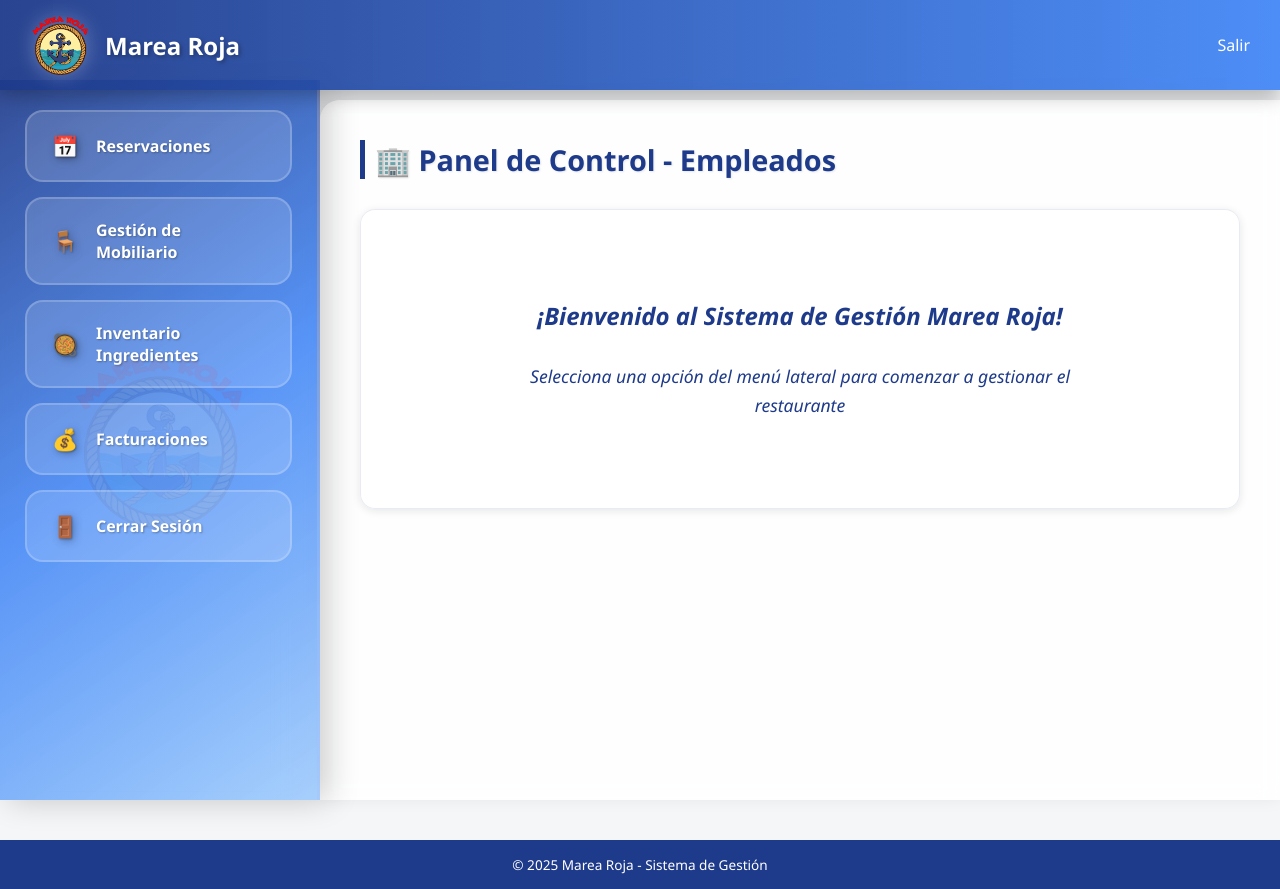
After one commit to TepeuI/SistemaWebRestaurante, a PHP site: page /HTML/menu_empleados.html in a window 1280 px wide. The commit adds this page. Run offline with PHP 8.4, Linux system fonts and the light colour scheme.

Commit message:
menu de empleados

```diff
--- /dev/null
+++ b/HTML/menu_empleados.html
@@ -0,0 +1,44 @@
+<!DOCTYPE html>
+<html lang="es">
+<head>
+    <meta charset="UTF-8">
+    <meta name="viewport" content="width=device-width, initial-scale=1.0">
+    <title>Marea Roja | Ventas</title>
+    <link rel="stylesheet" href="../css/diseñoModulos.css"><link rel="stylesheet" href="../css/diseñoMenuEmpleados.css">
+</head>
+<body id="body-empleados">
+    <header>
+        <h1>
+            <img src="../image/Logo.png" width="60" height="60" alt="Marea Roja">
+            Marea Roja
+        </h1>
+        <nav>
+            <ul>
+                <li><a href="login.html">Salir</a></li>
+            </ul>
+        </nav>
+    </header>
+
+    <div class="sidebar-empleados">
+        <ul>
+            <li><a href="Reservaciones.html"><span>📅</span> Reservaciones</a></li>
+            <li><a href="menu_menu.html"><span>🪑</span> Gestión de Mobiliario</a></li>
+            <li><a href="Gestion_Inventario_Ingredientes.html"><span>🥘</span> Inventario Ingredientes</a></li>
+            <li><a href="Facturacion_Ventas.html"><span>💰</span> Facturaciones</a></li>
+            <li><a href="login.html"><span>🚪</span> Cerrar Sesión</a></li>
+        </ul>
+    </div>
+
+    <div class="container">
+        <h2>🏢 Panel de Control - Empleados</h2>
+        <div id="tabla-reservaciones">
+            <h3>¡Bienvenido al Sistema de Gestión Marea Roja!</h3>
+            <p>Selecciona una opción del menú lateral para comenzar a gestionar el restaurante</p>
+        </div>
+    </div>
+
+    <footer>
+        &copy; 2025 Marea Roja - Sistema de Gestión
+    </footer>
+</body>
+</html>
--- /dev/null
+++ b/css/diseñoMenuEmpleados.css
@@ -0,0 +1,201 @@
+/* === HEADER === */
+header {
+    background: linear-gradient(90deg,
+        rgba(30, 58, 138, 0.95) 0%,
+        rgba(59, 130, 246, 0.9) 100%);
+    color: #fff;
+    padding: 15px 30px;
+    display: flex;
+    justify-content: space-between;
+    align-items: center;
+    box-shadow: 0 4px 20px rgba(0,0,0,0.3);
+    position: fixed;
+    top: 0;
+    left: 0;
+    width: 100%;
+    z-index: 1000;
+}
+
+header h1 {
+    display: flex;
+    align-items: center;
+    gap: 15px;
+    font-weight: 600;
+    text-shadow: 2px 2px 4px rgba(0,0,0,0.3);
+}
+
+header h1 img {
+    filter: drop-shadow(0 0 10px rgba(255,255,255,0.3));
+    transition: transform 0.3s ease;
+}
+
+header h1 img:hover {
+    transform: scale(1.1) rotate(5deg);
+}
+
+/* === SIDEBAR FIJO === */
+.sidebar-empleados {
+    position: fixed;
+    top: 80px; /* Debajo del header */
+    left: 0;
+    width: 320px;
+    height: calc(100vh - 80px);
+    background: linear-gradient(145deg,
+        rgba(30, 58, 138, 0.9) 0%,
+        rgba(59, 130, 246, 0.85) 50%,
+        rgba(147, 197, 253, 0.8) 100%);
+    backdrop-filter: blur(20px);
+    padding: 30px 0;
+    box-shadow: 8px 0 30px rgba(0,0,0,0.2);
+    display: flex;
+    flex-direction: column;
+    align-items: center;
+    border-right: 3px solid rgba(255,255,255,0.3);
+    overflow-y: auto;
+    z-index: 999;
+}
+
+/* Logo de fondo translúcido */
+.sidebar-empleados::before {
+    content: '';
+    position: absolute;
+    top: 0;
+    left: 0;
+    right: 0;
+    bottom: 0;
+    background: url('../image/Logo.png') no-repeat center center;
+    background-size: 180px;
+    opacity: 0.08;
+    z-index: -1;
+}
+
+/* Menú lateral */
+.sidebar-empleados ul {
+    list-style: none;
+    width: 100%;
+    padding: 0 25px;
+    display: flex;
+    flex-direction: column;
+    gap: 15px;
+    margin: 0;
+}
+
+.sidebar-empleados ul li {
+    transform: translateX(-20px);
+    opacity: 0;
+    animation: slideInLeft 0.6s ease forwards;
+}
+
+.sidebar-empleados ul li:nth-child(1) { animation-delay: 0.2s; }
+.sidebar-empleados ul li:nth-child(2) { animation-delay: 0.4s; }
+.sidebar-empleados ul li:nth-child(3) { animation-delay: 0.6s; }
+.sidebar-empleados ul li:nth-child(4) { animation-delay: 0.8s; }
+.sidebar-empleados ul li:nth-child(5) { animation-delay: 1s; }
+
+.sidebar-empleados ul li a {
+    display: flex;
+    align-items: center;
+    gap: 18px;
+    padding: 20px 25px;
+    text-decoration: none;
+    color: white;
+    font-weight: 600;
+    font-size: 1rem;
+    border-radius: 18px;
+    background: rgba(255,255,255,0.15);
+    backdrop-filter: blur(10px);
+    transition: all 0.4s cubic-bezier(0.25, 0.46, 0.45, 0.94);
+    border: 2px solid rgba(255,255,255,0.2);
+    position: relative;
+    overflow: hidden;
+    text-shadow: 1px 1px 2px rgba(0,0,0,0.3);
+}
+
+.sidebar-empleados ul li a::before {
+    content: '';
+    position: absolute;
+    top: 0;
+    left: -100%;
+    width: 100%;
+    height: 100%;
+    background: linear-gradient(90deg, transparent, rgba(255,255,255,0.3), transparent);
+    transition: left 0.5s;
+}
+
+.sidebar-empleados ul li a:hover::before {
+    left: 100%;
+}
+
+.sidebar-empleados ul li a:hover {
+    background: rgba(255,255,255,0.25);
+    transform: translateX(15px) scale(1.02);
+    border: 2px solid rgba(255,255,255,0.5);
+    box-shadow:
+        0 8px 25px rgba(0,0,0,0.2),
+        0 0 20px rgba(255,255,255,0.3),
+        inset 0 1px 1px rgba(255,255,255,0.4);
+}
+
+/* Íconos */
+.sidebar-empleados ul li a span {
+    font-size: 1.3em;
+    filter: drop-shadow(2px 2px 4px rgba(0,0,0,0.3));
+    transition: transform 0.3s ease;
+}
+
+.sidebar-empleados ul li a:hover span {
+    transform: scale(1.2) rotate(15deg);
+}
+
+/* === CONTENEDOR PRINCIPAL === */
+.container {
+    margin-left: 320px;
+    padding: 40px;
+    margin-top: 100px;
+    min-height: calc(100vh - 100px);
+    background: rgba(255,255,255,0.9);
+    backdrop-filter: blur(10px);
+    border-radius: 20px 0 0 0;
+    box-shadow: 0 -5px 20px rgba(0,0,0,0.1);
+}
+
+#body-empleados h2 {
+    color: #1E3A8A;
+    font-size: 1.8rem;
+    margin-bottom: 30px;
+    text-shadow: 1px 1px 2px rgba(0,0,0,0.1);
+}
+
+#body-empleados #tabla-reservaciones {
+    background: rgba(255,255,255,0.95);
+    backdrop-filter: blur(10px);
+    border: 1px solid rgba(30, 58, 138, 0.1);
+    padding: 80px 40px;
+    text-align: center;
+    font-size: 1.1rem;
+    color: #1E3A8A;
+    min-height: 300px;
+    display: flex;
+    flex-direction: column;
+    justify-content: center;
+    align-items: center;
+    border-radius: 15px;
+}
+
+#body-empleados #tabla-reservaciones h3 {
+    margin-bottom: 30px;
+    font-size: 1.5rem;
+}
+
+#body-empleados #tabla-reservaciones p {
+    line-height: 1.6;
+    max-width: 600px;
+}
+
+/* Animación */
+@keyframes slideInLeft {
+    to {
+        transform: translateX(0);
+        opacity: 1;
+    }
+}
```
Also changed, not shown: css/diseñoModulos.css (line endings or trailing spaces), image/Logo.png (added).
